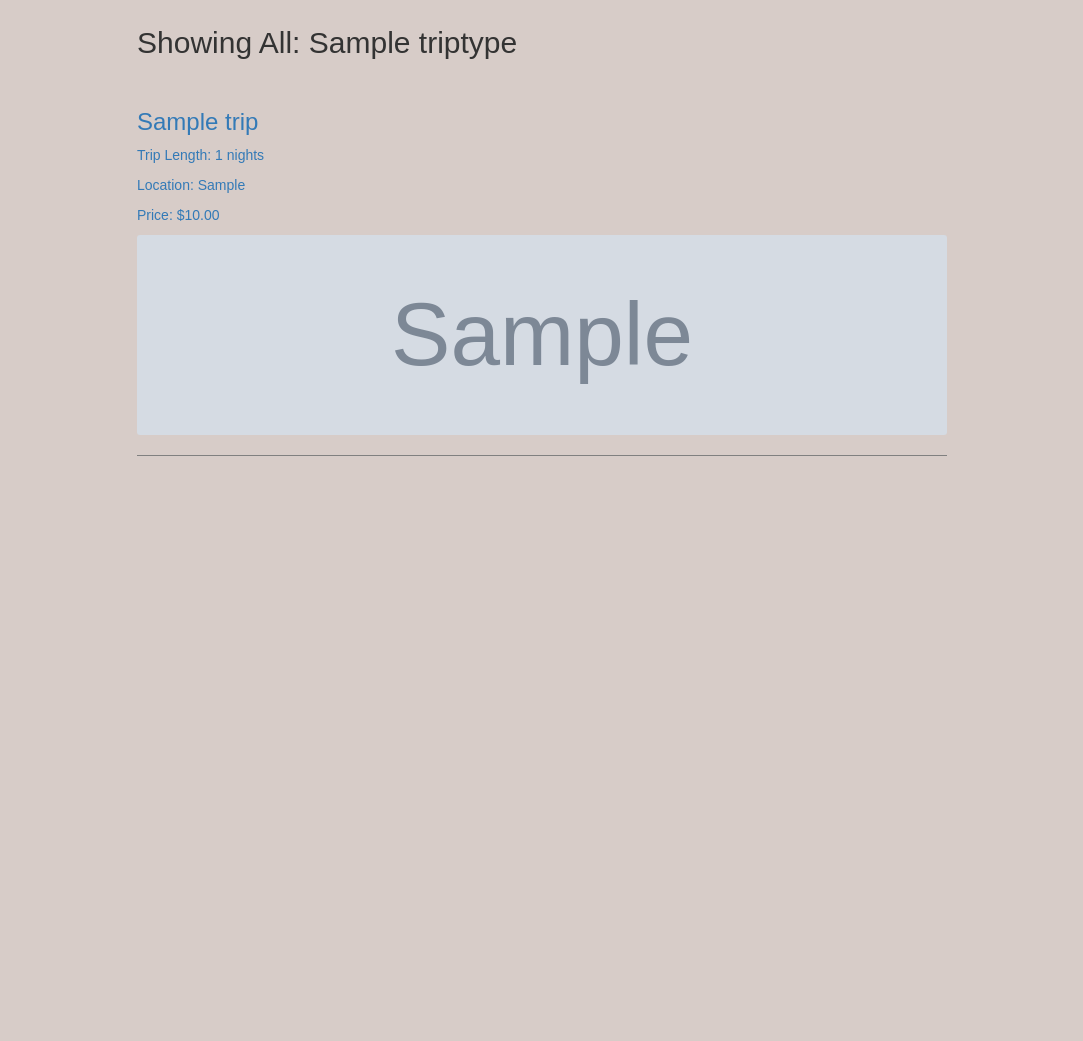
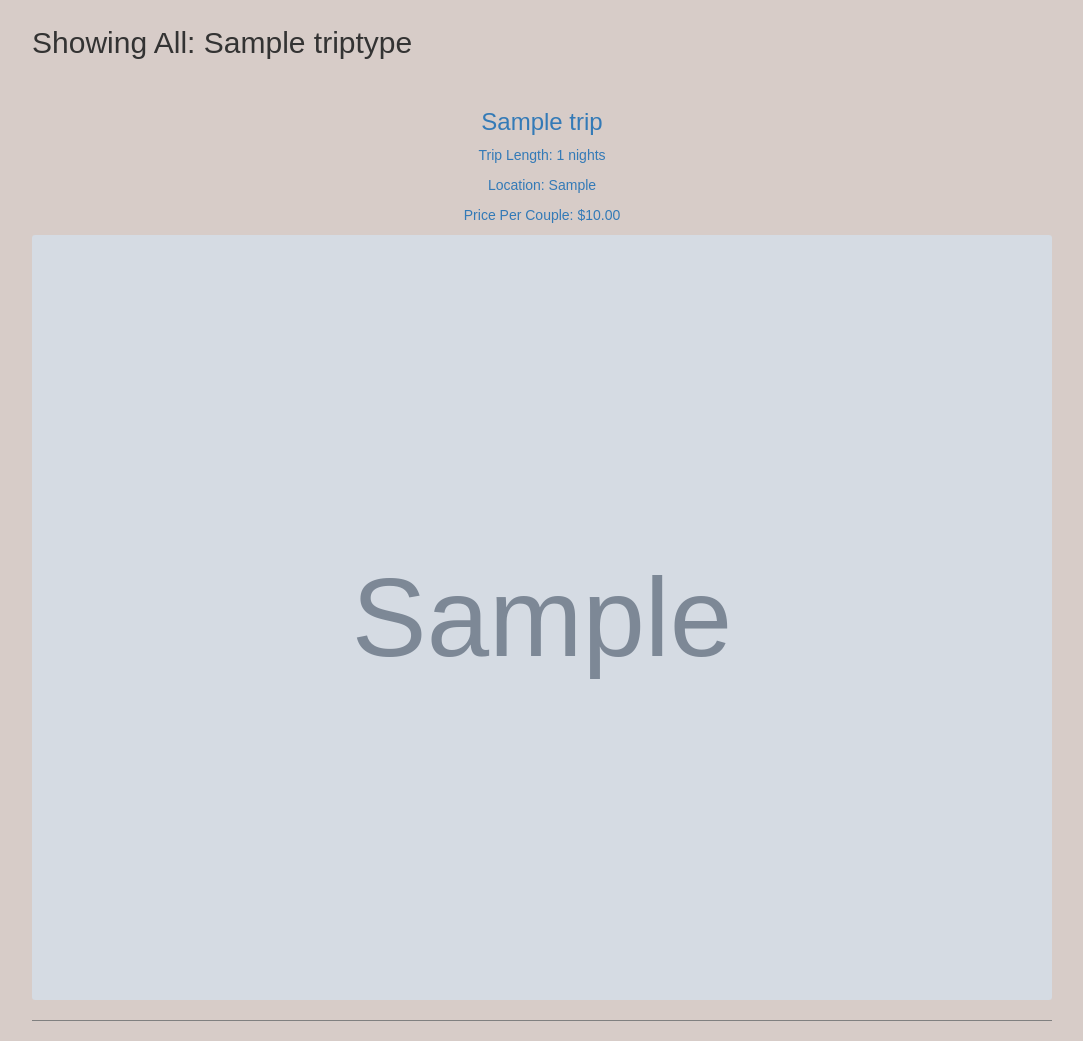
Before and after one commit to barfootaaron/TravelPack, a Django app: page /trip_type_trips/1/ in a window 1280 px wide. Shown: the part 74-1115 px from the top of the page, without its empty margins (98-1181 px from the left). Before the commit the page ends 530 px from the top, so only its background shows below. Run offline with Django 3.2, Linux system fonts and the light colour scheme; tables that the repository leaves empty hold one stand-in row (values such as "Sample post"); grey boxes marked "Sample" are stand-in pictures; some libraries are stand-ins or nearby versions; some web fonts are replaced.

Commit message:
change to trip-type view formatting

```diff
--- a/website/static/main.css
+++ b/website/static/main.css
@@ -51,6 +51,7 @@ hr {
 .all-trips-list-div {
 	height: 15em;
 	padding: 2em;
+	margin-bottom: 30px;
 
 }
 
@@ -118,3 +119,11 @@ hr {
 	background-color: #009688;
 	border: none;
 }
+
+/* Footer */
+.footer {
+	width: 100%;
+	height: 100%;
+
+	border: none;
+}
--- a/website/templates/list.html
+++ b/website/templates/list.html
@@ -10,8 +10,8 @@
 	    {% for trip in trips %}
 	        <div class="col-xs-6 col-md-4 all-trips-list-div">
 	        	<a href="{% url 'website:single_trip' trip.id %}">
-	        	<h4 style="text-align:center;">{{ trip.title }} - {{ trip.num_of_nights }} nights</h4>
-			        <img class="trip-img-thumb" src="{{ trip.trip_img.url }}" width="100%" height="100%">
+	        		<h4 style="text-align:center;">{{ trip.title }} - {{ trip.num_of_nights }} nights</h4>
+			    	<img class="trip-img-thumb" src="{{ trip.trip_img.url }}" width="100%" height="100%">
 	        	</a>
 	        </div>
 	    {% endfor %}
--- a/website/templates/main.html
+++ b/website/templates/main.html
@@ -18,10 +18,5 @@
 	{% block content %}{% endblock %}
 
 
-	<footer class="footer">
-		<div class="container">
-			<span class="text-muted"></span>
-		</div>
-	</footer>
-	<script src="https://maxcdn.bootstrapcdn.com/bootstrap/3.3.7/js/bootstrap.min.js" integrity="sha384-Tc5IQib027qvyjSMfHjOMaLkfuWVxZxUPnCJA7l2mCWNIpG9mGCD8wGNIcPD7Txa" crossorigin="anonymous"></script>
+
 </html>
--- a/website/templates/order_detail.html
+++ b/website/templates/order_detail.html
@@ -14,13 +14,13 @@
 			        <tr class="cart-line-item">
 			          <th> <a href="{% url 'website:single_trip' trip.trip.id %}"> {{ trip.trip }} </a> </th>
 			          <th> ${{ trip.trip.price }} </th>
-
+			        </tr>
 				        <a href="/review_trip">
 			            	<button type="button" class="btn btn-primary btn-sm">
 			                    <span class="glyphicon glyphicon-pushpin" aria-hidden="true"></span>  Review this trip
 			                </button>
 		            	</a>
-	            	</tr>
+
 			{% endfor %}
 
 			<tr>
--- a/website/templates/trip_type_trips.html
+++ b/website/templates/trip_type_trips.html
@@ -2,25 +2,27 @@
 {% load staticfiles %}
 {% block content %}
 
-	<div class="col-xs-2"></div>
-	<div class="col-xs-8">
+	<div class="col-xs-1"></div>
+	<div class="col-xs-10">
 	<h2>Showing All:
 		{% for trip_type in trip_types %}
 			{{ trip_type }}</h2>
 		{% endfor %}
 
 		{% for trip in trips_of_type %} <br />
-			<a href="{{ trip.get_absolute_url }}">
-				<h3> {{ trip.title }} </h3>
-				<p>Trip Length: {{ trip.num_of_nights }} nights</p>
-				<p>Location: {{ trip.location }}</p>
-				<p>Price: ${{ trip.price }}</p>
-				<img class="trip-img-thumb" src="{{ trip.trip_img.url }}" width="100%" height="200px">
+			<a  href="{{ trip.get_absolute_url }}">
+				<div style="text-align:center;">
+					<h3> {{ trip.title }} </h3>
+					<p>Trip Length: {{ trip.num_of_nights }} nights</p>
+					<p>Location: {{ trip.location }}</p>
+					<p>Price Per Couple: ${{ trip.price }}</p>
+					<img class="trip-img-thumb" src="{{ trip.trip_img.url }}" width="100%" height="100%">
+				</div>
 			</a>
 			<hr>
 		{% endfor %}
 	</div>
-	<div class="col-xs-2"></div>
+	<div class="col-xs-1"></div>
 
 
 {% endblock %}
--- a/website/templates/trip_types.html
+++ b/website/templates/trip_types.html
@@ -7,7 +7,7 @@
 	<h3 style="text-align:center;">Trip Categories
 		<span class="glyphicon glyphicon-glass" aria-hidden="true"></span>
 		<span class="glyphicon glyphicon-sunglasses" aria-hidden="true"></span>
-		<span class="glyphicon glyphicon-book" aria-hidden="true"></span>
+		<span class="glyphicon glyphicon-education" aria-hidden="true"></span>
 		<span class="glyphicon glyphicon-apple" aria-hidden="true"></span>
 		<span class="glyphicon glyphicon-tent" aria-hidden="true"></span>
 	</h3>
--- a/website/templates/user_payment_types.html
+++ b/website/templates/user_payment_types.html
@@ -25,7 +25,8 @@
 			{% empty %}
 			    <a class="btn btn-default" href="add_payment_type">Add a Payment Type</a>
 		    {% endfor %}
-		    <a class="btn btn-default" href="{% url 'website:profile' %}">Return to your profile</a>
+		    <a class="btn btn-default" href="{% url 'website:profile' %}">Return to your profile</a><br>
+		    <a class="btn btn-default" href="add_payment_type">Add a Payment Type</a>
 		</ul>
 
 		{% endif %}
--- a/website/views.py
+++ b/website/views.py
@@ -115,6 +115,9 @@ def list_trips(request):
     all_trips = Trip.objects.all()
     template_name = 'list.html'
     return render(request, template_name, {'trips': all_trips})
+
+
+
 
 def single_trip(request, trip_id):
     """
```
Also changed, not shown: media/maui.jpg, media/minnesota-kayaking.jpg (deleted), media/texaswinecountry.png, media/willamettewinetour.jpg, website/templates/styles.html (line endings or trailing spaces), 1 other file.
